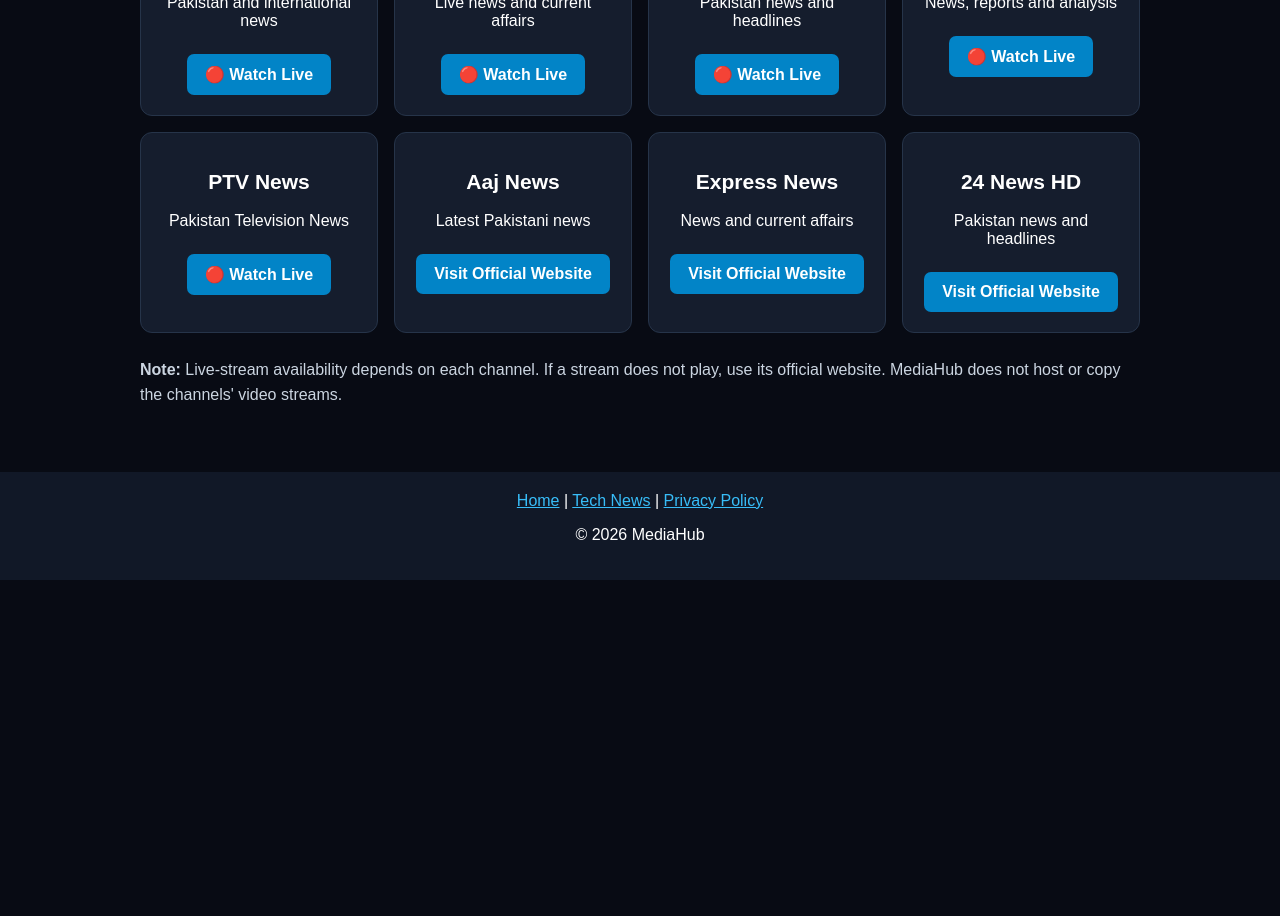
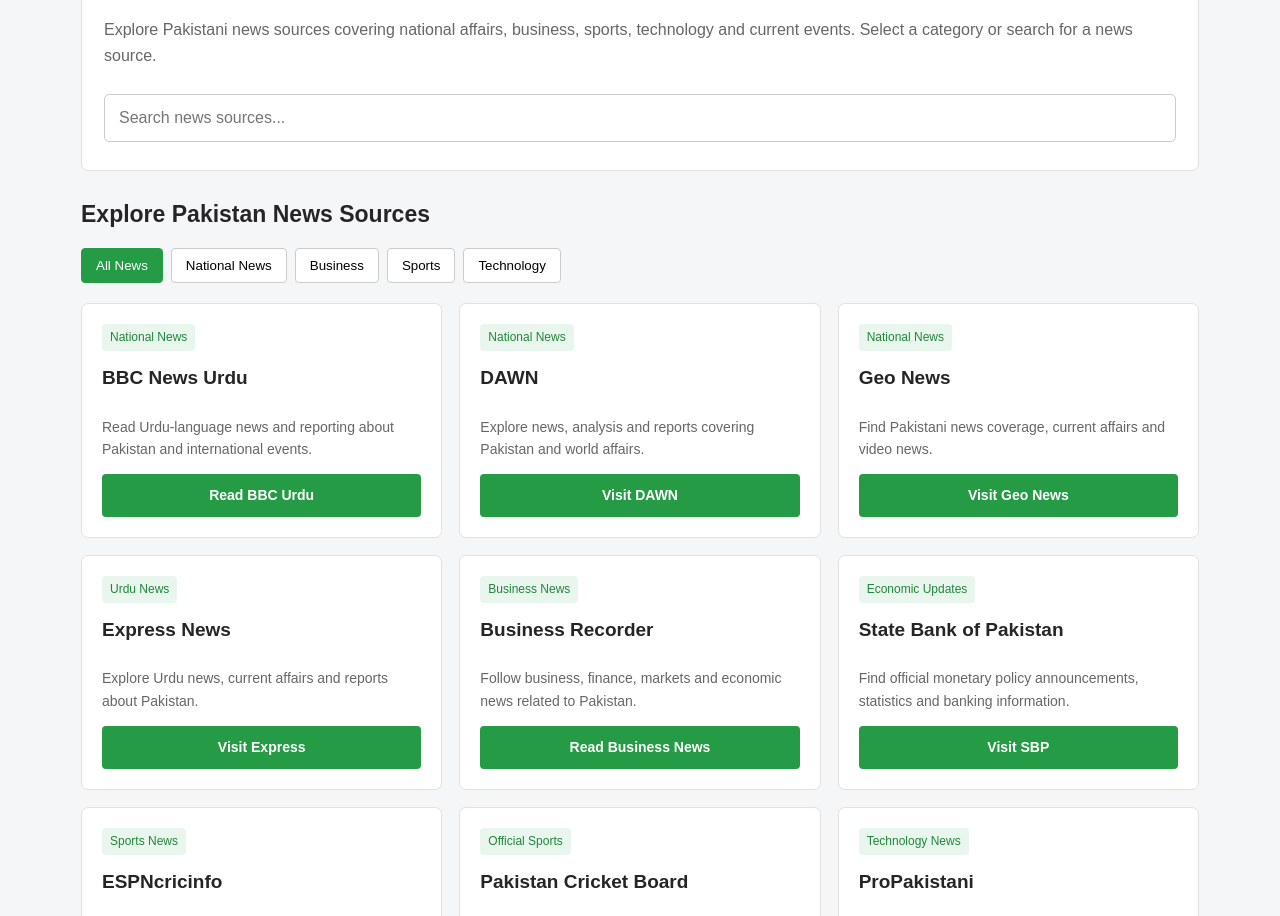
Before and after one commit to Amir-ghaffar07/Amir-ghaffar07, a plain HTML site: page pakistan-news.html in a window 1280 px wide. Shown: the part 263-1179 px from the top of the page. Before the commit the page ends 843 px from the top, so only its background shows below. Drawn offline with Linux system fonts and the light colour scheme.

Commit message:
Update pakistan-news.html

```diff
--- a/pakistan-news.html
+++ b/pakistan-news.html
@@ -1,140 +1,208 @@
 <!DOCTYPE html>
 <html lang="en">
 <head>
-  <meta charset="UTF-8">
-  <meta name="viewport" content="width=device-width, initial-scale=1.0">
-  <title>Pakistan News Channels Live | MediaHub</title>
-  <meta name="description" content="Watch Pakistani news channels live through official streaming pages. Find Geo News, ARY News, SAMAA TV, Dunya News and PTV News on MediaHub.">
-  <style>
-    body {
-      margin: 0;
-      font-family: Arial, sans-serif;
-      background: #080b14;
-      color: white;
-    }
-    header {
-      background: #111827;
-      padding: 22px 12px;
-      text-align: center;
-    }
-    h1 { color: #38bdf8; }
-    .intro { color: #d1d5db; }
-    .container {
-      max-width: 1000px;
-      margin: auto;
-      padding: 18px;
-    }
-    .channels {
-      display: grid;
-      grid-template-columns: repeat(auto-fit, minmax(220px, 1fr));
-      gap: 16px;
-    }
-    .channel {
-      background: #151d2d;
-      border: 1px solid #263449;
-      border-radius: 12px;
-      padding: 20px;
-      text-align: center;
-    }
-    .channel h2 { font-size: 21px; }
-    .btn {
-      display: inline-block;
-      background: #0284c7;
-      color: white;
-      padding: 11px 18px;
-      border-radius: 7px;
-      text-decoration: none;
-      font-weight: bold;
-      margin-top: 8px;
-    }
-    .btn:hover { background: #0369a1; }
-    .note {
-      color: #cbd5e1;
-      line-height: 1.6;
-      margin-top: 24px;
-    }
-    footer {
-      text-align: center;
-      padding: 20px;
-      background: #111827;
-      margin-top: 30px;
-    }
-    footer a { color: #38bdf8; }
-  </style>
+<meta charset="UTF-8">
+<meta name="viewport" content="width=device-width, initial-scale=1.0">
+
+<title>Pakistan News & Updates | MediaHub</title>
+<meta name="description" content="Explore Pakistan news sources covering national affairs, business, sports, technology and current events on MediaHub.">
+<meta name="robots" content="index, follow">
+<link rel="canonical" href="https://amir-ghaffar07.github.io/Amir-ghaffar07/pakistan-news.html">
+
+<style>
+*{box-sizing:border-box}
+body{margin:0;font-family:Arial,sans-serif;background:#f5f6f7;color:#252525;line-height:1.6}
+header{background:#fff;padding:18px 5%;border-bottom:1px solid #e5e5e5}
+.logo{font-size:29px;font-weight:bold;color:#269b45;text-decoration:none}
+.tagline{margin:0;color:#666;font-size:14px}
+nav{background:#fff;padding:12px 5%;border-bottom:1px solid #ddd;display:flex;flex-wrap:wrap;gap:17px}
+nav a{color:#333;text-decoration:none;font-size:14px;font-weight:bold}
+nav a:hover{color:#269b45}
+.container{max-width:1150px;margin:auto;padding:25px 16px}
+.hero,.card,.info{background:#fff;border:1px solid #e1e1e1;border-radius:7px}
+.hero{padding:28px 22px;margin-bottom:25px}
+.hero h1{margin-top:0;font-size:30px}
+.hero p,.card p,.info p{color:#666}
+.search{width:100%;padding:14px;border:1px solid #ccc;border-radius:5px;font-size:16px;margin-top:10px}
+h2{font-size:23px;margin-bottom:15px}
+.filters{display:flex;flex-wrap:wrap;gap:8px;margin-bottom:20px}
+.filters button{background:#fff;border:1px solid #ccc;padding:9px 14px;border-radius:4px;cursor:pointer}
+.filters button.active,.filters button:hover{background:#269b45;color:#fff;border-color:#269b45}
+.grid{display:grid;grid-template-columns:repeat(3,1fr);gap:17px}
+.card{padding:20px;display:flex;flex-direction:column}
+.card h3{margin:0 0 8px;font-size:19px}
+.card p{font-size:14px;flex-grow:1}
+.badge{display:inline-block;background:#e9f6ed;color:#21863a;padding:4px 8px;border-radius:4px;font-size:12px;margin-bottom:12px;align-self:flex-start}
+.btn{display:inline-block;background:#269b45;color:#fff;padding:10px 14px;text-decoration:none;border-radius:4px;text-align:center;font-weight:bold;font-size:14px}
+.btn:hover{background:#1d7d37}
+.info{padding:22px;margin-top:25px}
+footer{background:#fff;border-top:1px solid #ddd;text-align:center;padding:25px 15px;margin-top:25px;font-size:14px}
+footer a{color:#269b45;text-decoration:none;margin:5px}
+@media(max-width:800px){.grid{grid-template-columns:repeat(2,1fr)}}
+@media(max-width:520px){.grid{grid-template-columns:1fr}.hero h1{font-size:25px}nav{gap:12px}}
+</style>
 </head>
+
 <body>
 
 <header>
-  <h1>🇵🇰 Pakistan News Channels</h1>
-  <p class="intro">Watch Pakistani news through official live-streaming pages.</p>
+<a class="logo" href="index.html">MediaHub</a>
+<p class="tagline">Pakistan News, Current Affairs and Updates</p>
 </header>
 
+<nav>
+<a href="index.html">Home</a>
+<a href="games.html">Games</a>
+<a href="movies.html">Movies</a>
+<a href="software.html">Software</a>
+<a href="apps.html">Apps</a>
+<a href="ai-tools.html">AI Tools</a>
+<a href="tech-news.html">Tech News</a>
+<a href="pakistan-news.html">Pakistan News</a>
+</nav>
+
 <main class="container">
-  <div class="channels">
 
-    <section class="channel">
-      <h2>Geo News</h2>
-      <p>Pakistan and international news</p>
-      <a class="btn" href="https://live.geo.tv/" target="_blank" rel="noopener noreferrer">🔴 Watch Live</a>
-    </section>
+<section class="hero">
+<h1>Pakistan News & Updates</h1>
+<p>Explore Pakistani news sources covering national affairs, business, sports, technology and current events. Select a category or search for a news source.</p>
 
-    <section class="channel">
-      <h2>ARY News</h2>
-      <p>Live news and current affairs</p>
-      <a class="btn" href="https://live.arynews.tv/" target="_blank" rel="noopener noreferrer">🔴 Watch Live</a>
-    </section>
+<input class="search" id="search" type="search" placeholder="Search news sources..." aria-label="Search news sources">
+</section>
 
-    <section class="channel">
-      <h2>SAMAA TV</h2>
-      <p>Pakistan news and headlines</p>
-      <a class="btn" href="https://live.samaa.tv/live" target="_blank" rel="noopener noreferrer">🔴 Watch Live</a>
-    </section>
+<h2>Explore Pakistan News Sources</h2>
 
-    <section class="channel">
-      <h2>Dunya News</h2>
-      <p>News, reports and analysis</p>
-      <a class="btn" href="https://dunyanews.tv/live/" target="_blank" rel="noopener noreferrer">🔴 Watch Live</a>
-    </section>
+<div class="filters">
+<button class="active" data-filter="all">All News</button>
+<button data-filter="national">National News</button>
+<button data-filter="business">Business</button>
+<button data-filter="sports">Sports</button>
+<button data-filter="technology">Technology</button>
+</div>
 
-    <section class="channel">
-      <h2>PTV News</h2>
-      <p>Pakistan Television News</p>
-      <a class="btn" href="https://moib.gov.pk/LiveStream" target="_blank" rel="noopener noreferrer">🔴 Watch Live</a>
-    </section>
+<section class="grid">
 
-    <section class="channel">
-      <h2>Aaj News</h2>
-      <p>Latest Pakistani news</p>
-      <a class="btn" href="https://www.aaj.tv/" target="_blank" rel="noopener noreferrer">Visit Official Website</a>
-    </section>
+<article class="card" data-category="national">
+<span class="badge">National News</span>
+<h3>BBC News Urdu</h3>
+<p>Read Urdu-language news and reporting about Pakistan and international events.</p>
+<a class="btn" href="https://www.bbc.com/urdu" target="_blank" rel="noopener noreferrer">Read BBC Urdu</a>
+</article>
 
-    <section class="channel">
-      <h2>Express News</h2>
-      <p>News and current affairs</p>
-      <a class="btn" href="https://www.express.pk/" target="_blank" rel="noopener noreferrer">Visit Official Website</a>
-    </section>
+<article class="card" data-category="national">
+<span class="badge">National News</span>
+<h3>DAWN</h3>
+<p>Explore news, analysis and reports covering Pakistan and world affairs.</p>
+<a class="btn" href="https://www.dawn.com/" target="_blank" rel="noopener noreferrer">Visit DAWN</a>
+</article>
 
-    <section class="channel">
-      <h2>24 News HD</h2>
-      <p>Pakistan news and headlines</p>
-      <a class="btn" href="https://www.24newshd.tv/" target="_blank" rel="noopener noreferrer">Visit Official Website</a>
-    </section>
+<article class="card" data-category="national">
+<span class="badge">National News</span>
+<h3>Geo News</h3>
+<p>Find Pakistani news coverage, current affairs and video news.</p>
+<a class="btn" href="https://www.geo.tv/" target="_blank" rel="noopener noreferrer">Visit Geo News</a>
+</article>
 
-  </div>
+<article class="card" data-category="national">
+<span class="badge">Urdu News</span>
+<h3>Express News</h3>
+<p>Explore Urdu news, current affairs and reports about Pakistan.</p>
+<a class="btn" href="https://www.express.pk/" target="_blank" rel="noopener noreferrer">Visit Express</a>
+</article>
 
-  <p class="note">
-    <strong>Note:</strong> Live-stream availability depends on each channel.
-    If a stream does not play, use its official website. MediaHub does not host
-    or copy the channels' video streams.
-  </p>
+<article class="card" data-category="business">
+<span class="badge">Business News</span>
+<h3>Business Recorder</h3>
+<p>Follow business, finance, markets and economic news related to Pakistan.</p>
+<a class="btn" href="https://www.brecorder.com/" target="_blank" rel="noopener noreferrer">Read Business News</a>
+</article>
+
+<article class="card" data-category="business">
+<span class="badge">Economic Updates</span>
+<h3>State Bank of Pakistan</h3>
+<p>Find official monetary policy announcements, statistics and banking information.</p>
+<a class="btn" href="https://www.sbp.org.pk/" target="_blank" rel="noopener noreferrer">Visit SBP</a>
+</article>
+
+<article class="card" data-category="sports">
+<span class="badge">Sports News</span>
+<h3>ESPNcricinfo</h3>
+<p>Explore cricket scores, match reports, team news and cricket statistics.</p>
+<a class="btn" href="https://www.espncricinfo.com/" target="_blank" rel="noopener noreferrer">Read Cricket News</a>
+</article>
+
+<article class="card" data-category="sports">
+<span class="badge">Official Sports</span>
+<h3>Pakistan Cricket Board</h3>
+<p>Find official Pakistan cricket announcements, fixtures and team information.</p>
+<a class="btn" href="https://www.pcb.com.pk/" target="_blank" rel="noopener noreferrer">Visit PCB</a>
+</article>
+
+<article class="card" data-category="technology">
+<span class="badge">Technology News</span>
+<h3>ProPakistani</h3>
+<p>Explore Pakistani technology, telecom, business and digital industry news.</p>
+<a class="btn" href="https://propakistani.pk/" target="_blank" rel="noopener noreferrer">Visit ProPakistani</a>
+</article>
+
+</section>
+
+<section class="info">
+<h2>About Pakistan News on MediaHub</h2>
+<p>MediaHub brings together links to news publishers and official information sources so visitors can explore different topics in one place.</p>
+<p>This page links to external sources; news articles are not automatically copied or updated on MediaHub. Please check publication dates and compare important reports across reliable sources.</p>
+</section>
+
 </main>
 
 <footer>
-  <a href="index.html">Home</a> |
-  <a href="tech-news.html">Tech News</a> |
-  <a href="privacy.html">Privacy Policy</a>
-  <p>© 2026 MediaHub</p>
+<p><strong>MediaHub</strong> — Your digital discovery hub.</p>
+<p>
+<a href="index.html">Home</a> |
+<a href="about.html">About</a> |
+<a href="contact.html">Contact</a> |
+<a href="privacy.html">Privacy Policy</a>
+</p>
+<p>Contact: <a href="mailto:M.amir7300@gmail.com">M.amir7300@gmail.com</a></p>
+<p><a href="https://wa.me/923014963043" target="_blank" rel="noopener noreferrer">WhatsApp</a></p>
+<p>© 2026 MediaHub. All rights reserved.</p>
 </footer>
+
+<script>
+const searchInput=document.getElementById("search");
+const cards=document.querySelectorAll(".card");
+const buttons=document.querySelectorAll(".filters button");
+let selectedCategory="all";
+
+function filterNews(){
+    const query=searchInput.value.toLowerCase().trim();
+
+    cards.forEach(function(card){
+        const text=card.innerText.toLowerCase();
+        const matchesSearch=text.includes(query);
+        const matchesCategory=
+            selectedCategory==="all" ||
+            card.dataset.category===selectedCategory;
+
+        card.style.display=
+            matchesSearch && matchesCategory ? "flex" : "none";
+    });
+}
+
+searchInput.addEventListener("input",filterNews);
+
+buttons.forEach(function(button){
+    button.addEventListener("click",function(){
+        buttons.forEach(function(item){
+            item.classList.remove("active");
+        });
+
+        button.classList.add("active");
+        selectedCategory=button.dataset.filter;
+        filterNews();
+    });
+});
+</script>
 
 </body>
 </html>
```
